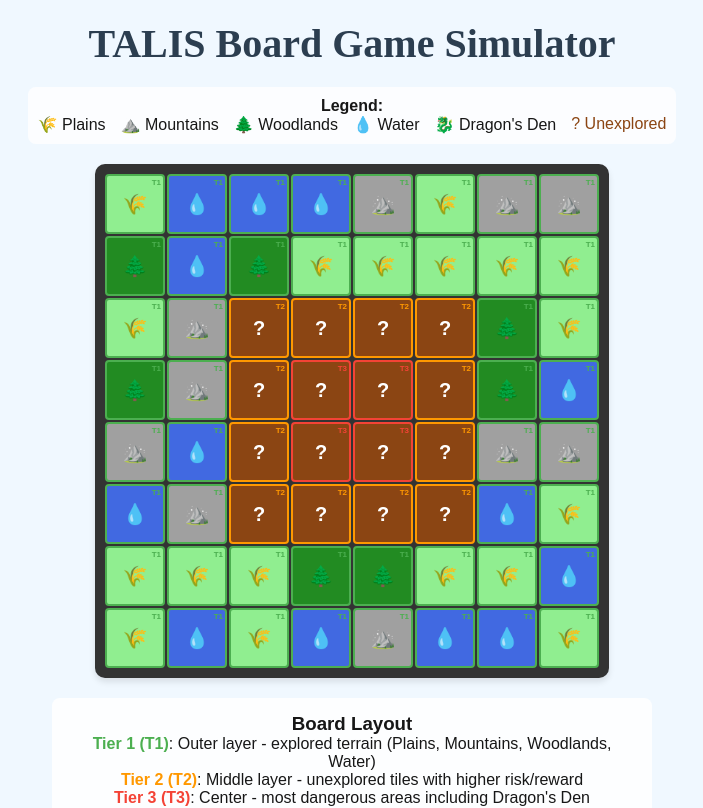
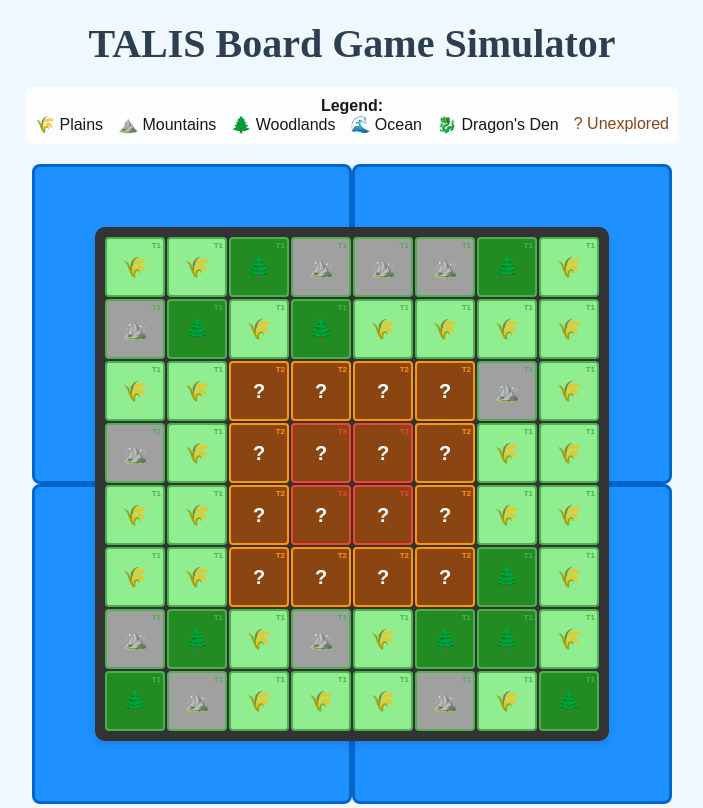
Before and after one commit to hkniberg/dragonspire, a Next.js app in the folder simulation/: page / in a window 1280 px wide. Shown: the top 808 px of the page, without its empty margins (288-991 px from the left). Built offline with nearby package versions, Linux system fonts and the light colour scheme.

Commit message:
Fixed the ocean tiles

```diff
--- a/simulation/src/pages/api/hello.ts
+++ /dev/null
@@ -1,13 +0,0 @@
-// Next.js API route support: https://nextjs.org/docs/api-routes/introduction
-import type { NextApiRequest, NextApiResponse } from "next";
-
-type Data = {
-  name: string;
-};
-
-export default function handler(
-  req: NextApiRequest,
-  res: NextApiResponse<Data>,
-) {
-  res.status(200).json({ name: "John Doe" });
-}
--- a/simulation/src/pages/index.tsx
+++ b/simulation/src/pages/index.tsx
@@ -18,6 +18,18 @@ interface Tile {
   special?: string; // For special locations like Dragon's Den, Chapel, etc.
 }
 
+interface OceanTile {
+  type: "ocean";
+  position: "northwest" | "northeast" | "southwest" | "southeast";
+  label: string;
+}
+
+// Simple seeded random number generator for deterministic results
+const seededRandom = (seed: number) => {
+  let x = Math.sin(seed) * 10000;
+  return x - Math.floor(x);
+};
+
 // Create initial board state
 const createInitialBoard = (): Tile[][] => {
   const board: Tile[][] = [];
@@ -36,14 +48,12 @@ const createInitialBoard = (): Tile[][] => {
       if (distanceFromCenter >= 2.5) {
         // Tier 1 - outer tiles
         tier = 1;
-        // Mix of terrain types for Tier 1
-        const terrainTypes: TileType[] = [
-          "plains",
-          "mountains",
-          "woodlands",
-          "water",
-        ];
-        type = terrainTypes[Math.floor(Math.random() * terrainTypes.length)];
+        // Mix of terrain types for Tier 1 (no water on main board now)
+        const terrainTypes: TileType[] = ["plains", "mountains", "woodlands"];
+        // Use deterministic seeded random based on position with hardcoded seed
+        const seed = 12345 + row * 8 + col;
+        const randomValue = seededRandom(seed);
+        type = terrainTypes[Math.floor(randomValue * terrainTypes.length)];
       } else if (distanceFromCenter >= 1.5) {
         // Tier 2 - middle tiles
         tier = 2;
@@ -68,6 +78,16 @@ const createInitialBoard = (): Tile[][] => {
   }
 
   return board;
+};
+
+// Create ocean tiles
+const createOceanTiles = (): OceanTile[] => {
+  return [
+    { type: "ocean", position: "northwest", label: "A" },
+    { type: "ocean", position: "northeast", label: "B" },
+    { type: "ocean", position: "southwest", label: "C" },
+    { type: "ocean", position: "southeast", label: "D" },
+  ];
 };
 
 const getTileColor = (tile: Tile): string => {
@@ -112,8 +132,57 @@ const getTileSymbol = (tile: Tile): string => {
   }
 };
 
+const OceanTileComponent = ({ oceanTile }: { oceanTile: OceanTile }) => {
+  const getOceanStyle = () => {
+    const baseStyle = {
+      backgroundColor: "#1E90FF", // Deep sky blue
+      color: "white",
+      display: "flex",
+      alignItems: "center",
+      justifyContent: "center",
+      fontSize: "24px",
+      fontWeight: "bold",
+      border: "3px solid #0066CC",
+      borderRadius: "8px",
+      position: "relative" as const,
+    };
+
+    // All corner ocean tiles are larger to extend beyond the island
+    return {
+      ...baseStyle,
+      width: "320px",
+      height: "320px",
+    };
+  };
+
+  const getSeaName = () => {
+    switch (oceanTile.position) {
+      case "northwest":
+        return "Northwest sea";
+      case "northeast":
+        return "Northeast sea";
+      case "southwest":
+        return "Southwest sea";
+      case "southeast":
+        return "Southeast sea";
+    }
+  };
+
+  return (
+    <div style={getOceanStyle()}>
+      <div style={{ textAlign: "center" }}>
+        <div style={{ fontSize: "32px", marginBottom: "10px" }}>
+          {oceanTile.label}
+        </div>
+        <div style={{ fontSize: "12px", opacity: 0.8 }}>{getSeaName()}</div>
+      </div>
+    </div>
+  );
+};
+
 export default function Home() {
   const [board] = useState<Tile[][]>(createInitialBoard());
+  const [oceanTiles] = useState<OceanTile[]>(createOceanTiles());
 
   return (
     <>
@@ -167,14 +236,61 @@ export default function Home() {
             <span>🌾 Plains</span>
             <span>⛰️ Mountains</span>
             <span>🌲 Woodlands</span>
-            <span>💧 Water</span>
+            <span>🌊 Ocean</span>
             <span>🐉 Dragon's Den</span>
             <span style={{ color: "#8B4513" }}>? Unexplored</span>
           </div>
         </div>
 
+        {/* Board layout with ocean tiles in 2x2 grid behind island */}
         <div
           style={{
+            position: "relative",
+            display: "inline-block",
+          }}
+        >
+          {/* Ocean layer - 2x2 grid */}
+          <div
+            style={{
+              display: "grid",
+              gridTemplateColumns: "repeat(2, 320px)",
+              gridTemplateRows: "repeat(2, 320px)",
+              gap: "0px",
+            }}
+          >
+            {/* Northwest Ocean */}
+            <OceanTileComponent
+              oceanTile={
+                oceanTiles.find((tile) => tile.position === "northwest")!
+              }
+            />
+            {/* Northeast Ocean */}
+            <OceanTileComponent
+              oceanTile={
+                oceanTiles.find((tile) => tile.position === "northeast")!
+              }
+            />
+            {/* Southwest Ocean */}
+            <OceanTileComponent
+              oceanTile={
+                oceanTiles.find((tile) => tile.position === "southwest")!
+              }
+            />
+            {/* Southeast Ocean */}
+            <OceanTileComponent
+              oceanTile={
+                oceanTiles.find((tile) => tile.position === "southeast")!
+              }
+            />
+          </div>
+
+          {/* Island layer - positioned on top of ocean */}
+          <div
+            style={{
+              position: "absolute",
+              top: "50%",
+              left: "50%",
+              transform: "translate(-50%, -50%)",
               display: "grid",
               gridTemplateColumns: "repeat(8, 1fr)",
               gap: "2px",
@@ -242,6 +358,7 @@ export default function Home() {
               ))
             )}
           </div>
+        </div>
 
         <div
           style={{
@@ -255,8 +372,14 @@ export default function Home() {
         >
           <h3>Board Layout</h3>
           <p>
+            <strong style={{ color: "#1E90FF" }}>
+              Ocean Tiles (A, B, C, D)
+            </strong>
+            : Large ocean areas surrounding the main island
+          </p>
+          <p>
             <strong style={{ color: "#4CAF50" }}>Tier 1 (T1)</strong>: Outer
-            layer - explored terrain (Plains, Mountains, Woodlands, Water)
+            layer - explored terrain (Plains, Mountains, Woodlands)
           </p>
           <p>
             <strong style={{ color: "#FF9800" }}>Tier 2 (T2)</strong>: Middle
```
Lines whose indentation alone changed are shown as unchanged.
